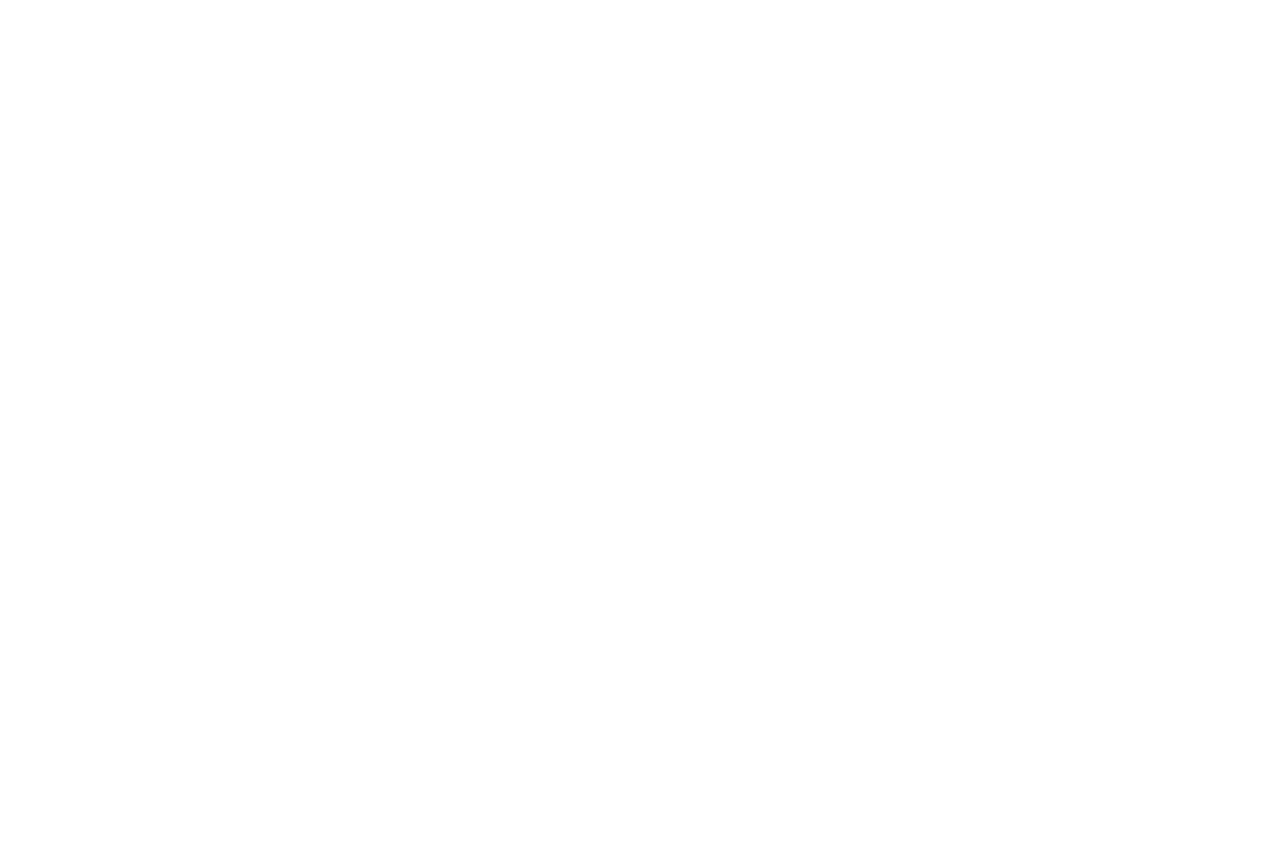
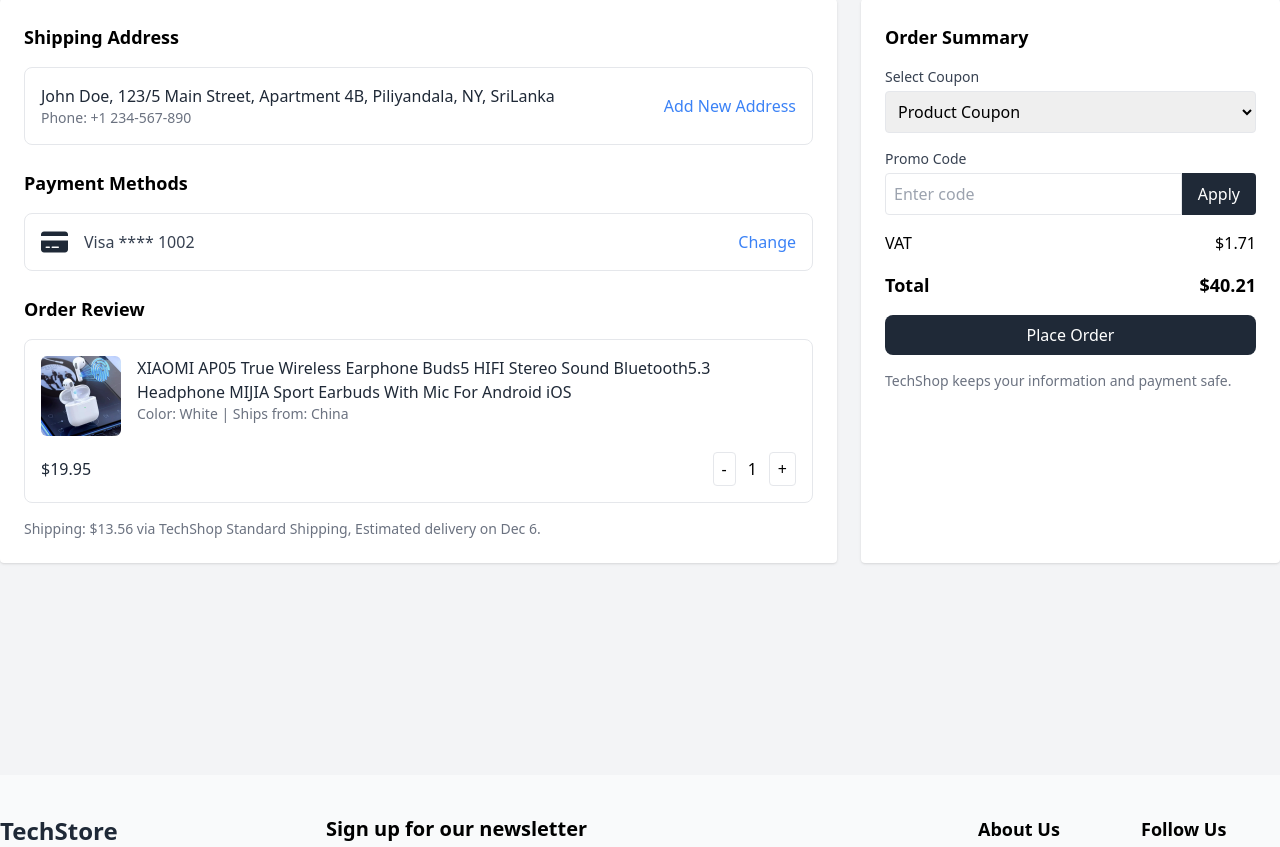
Before and after one commit to vinod281/tech_web, a React (Create React App) app: page / in a window 1280 px wide. Shown: the part 3293-4140 px from the top of the page. Before the commit the page ends 3268 px from the top, so only its background shows below. Built offline with nearby package versions, Linux system fonts and the light colour scheme.

Commit message:
revert edits

```diff
--- a/src/App.js
+++ b/src/App.js
@@ -15,6 +15,8 @@
     <Navbar/>
     <Home/>
     <ProductOverview/>
+    <Payment/>
+    <Footer/>
 
 
     </>
```
